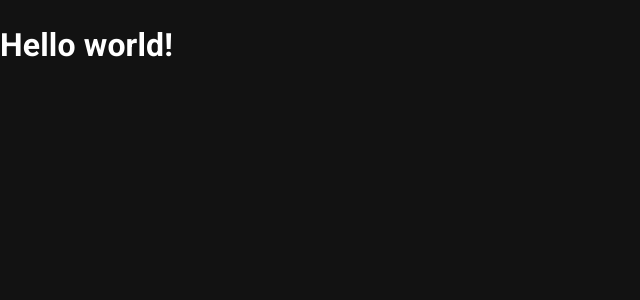
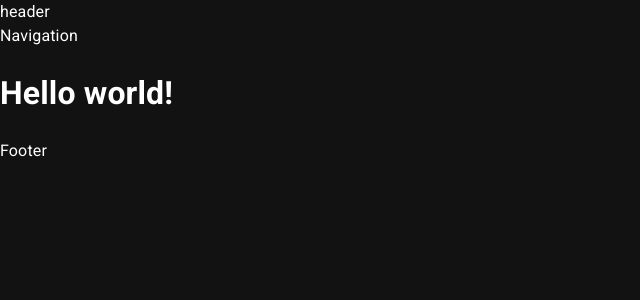
Before and after one commit to arifulbgt4/Marketplace, a Next.js app: page /en in a window 1280 px wide. Shown: the top 300 px of the page, without its empty margins (0-640 px from the left). Built offline with nearby package versions, Linux system fonts and the light colour scheme; sample sign-in values are in the browser's storage.

Commit message:
feat: app layout

```diff
--- a/src/app/[locale]/layout.tsx
+++ b/src/app/[locale]/layout.tsx
@@ -1,5 +1,6 @@
 import { useLocale } from "next-intl";
 import { notFound } from "next/navigation";
+import AppLayout from "src/layouts/AppLayout";
 import NextAuthProvider from "src/layouts/NextAuthProvider";
 import ThemeContextProvider from "src/theme";
 
@@ -28,7 +29,9 @@ export default function RootLayout({
     <html lang={locale}>
       <ThemeContextProvider>
         <body suppressHydrationWarning={true}>
-          <NextAuthProvider>{children}</NextAuthProvider>
+          <NextAuthProvider>
+            <AppLayout>{children}</AppLayout>
+          </NextAuthProvider>
         </body>
       </ThemeContextProvider>
     </html>
--- /dev/null
+++ b/src/layouts/AppLayout/Types.ts
@@ -0,0 +1,5 @@
+import { ReactNode } from "react";
+
+export interface AppLayoutProps {
+  children: ReactNode;
+}
--- /dev/null
+++ b/src/layouts/AppLayout/index.tsx
@@ -0,0 +1,25 @@
+import { FC } from "react";
+import { Grid } from "@mui/material";
+
+import { AppLayoutProps } from "./Types";
+
+const AppLayout: FC<AppLayoutProps> = ({ children }) => {
+  return (
+    <Grid container>
+      <Grid item xs={12}>
+        header
+      </Grid>
+      <Grid item xs={12}>
+        Navigation
+      </Grid>
+      <Grid item xs={12}>
+        {children}
+      </Grid>
+      <Grid item xs={12}>
+        Footer
+      </Grid>
+    </Grid>
+  );
+};
+
+export default AppLayout;
```
